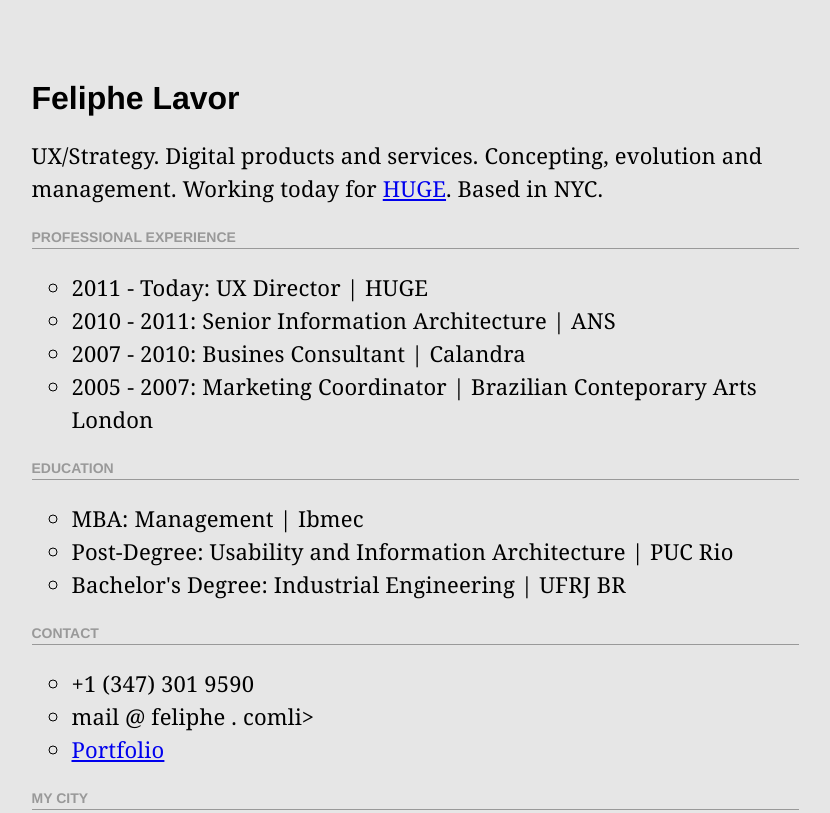
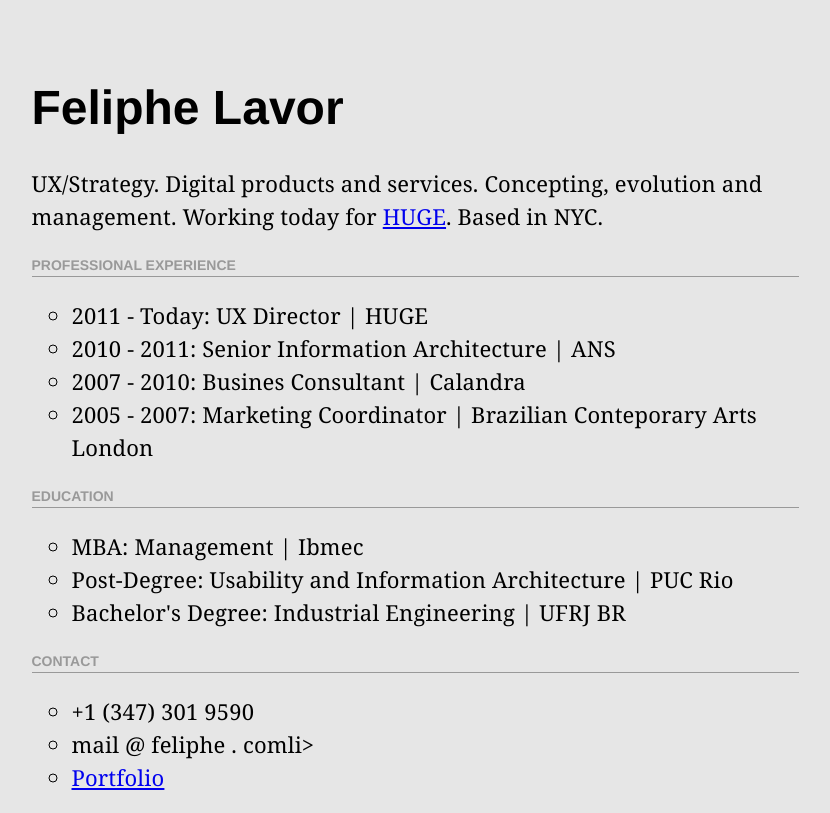
Before and after one commit to FelipheLavor/feliphelavor.github.io, a plain HTML site: page resume/resume.html in a window 1280 px wide. Shown: the top 813 px of the page, without its empty margins (225-1055 px from the left). Drawn offline with Linux system fonts and the light colour scheme.

Commit message:
increasing title

```diff
--- a/resume/resume.css
+++ b/resume/resume.css
@@ -8,7 +8,7 @@ body {
 
 .logo {
 	font-family: helvetica, arial;
-	font-size: 2.0em;
+	font-size: 3.0em;
 	margin-top: 80px;
 
 }
```
